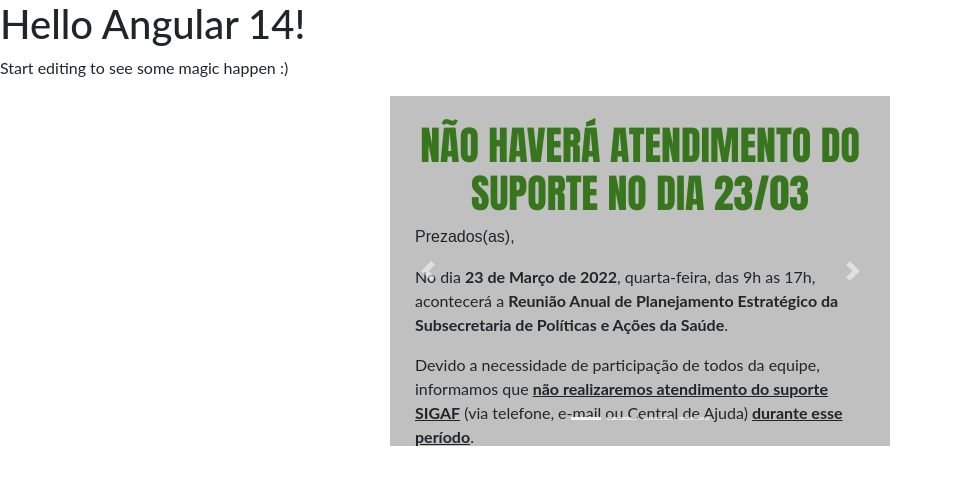
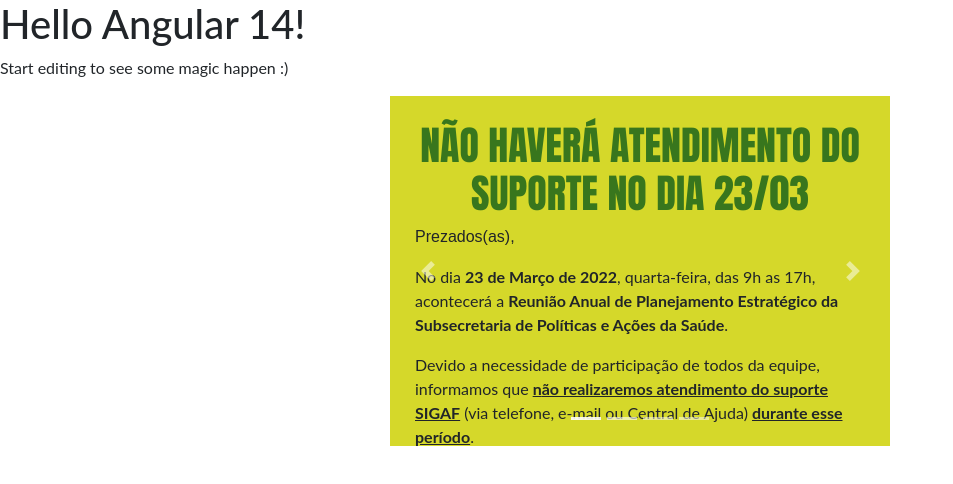
Before and after one commit to leite-gilcimar/angular-render-html-externo, an Angular app: page / in a window 1280 px wide. Shown: the top 484 px of the page, without its empty margins (0-953 px from the left). Built offline with nearby package versions, Linux system fonts and the light colour scheme.

Commit message:
Ajuste no background do carousel

```diff
--- a/src/app/app.component.css
+++ b/src/app/app.component.css
@@ -11,5 +11,5 @@ p {
   height: 350px;
   width: 500px;
   padding: 25px;
-  background-color: silver;
+  background-color: rgb(213, 216, 42);
 }
```
